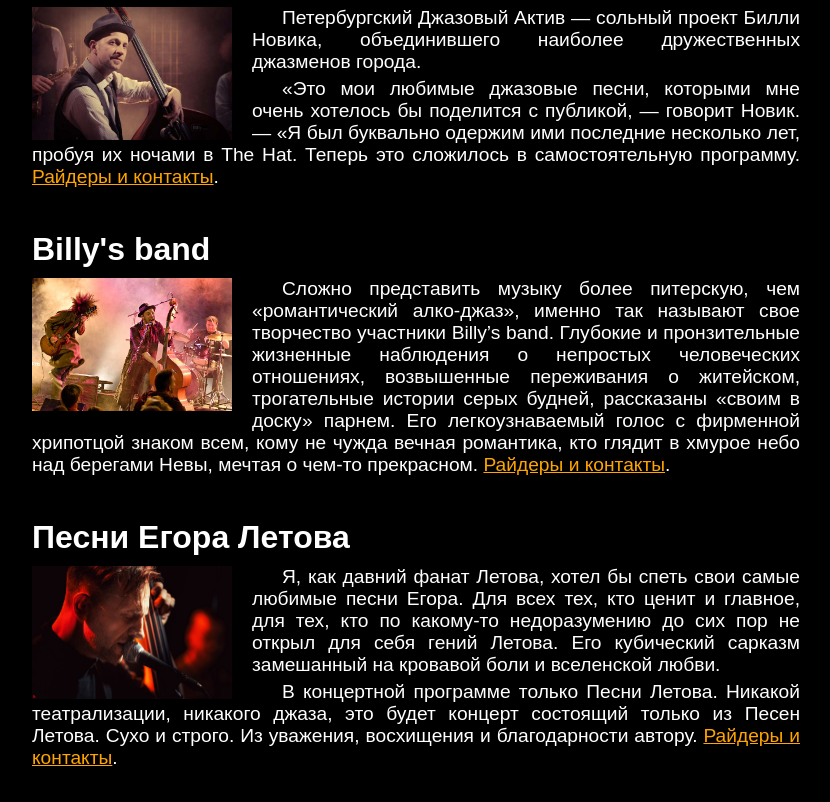
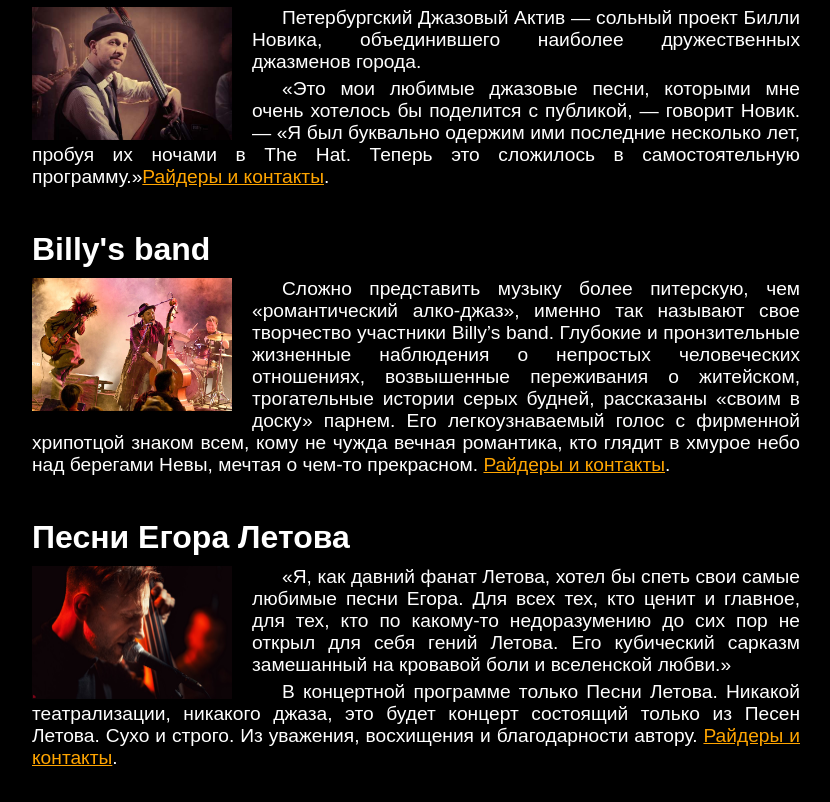
Before and after one commit to mikhailusov/billynovik, a plain HTML site: page index.html in a window 1280 px wide. Shown: the part 704-1506 px from the top of the page, without its empty margins (224-1054 px from the left). Drawn offline with Linux system fonts and the light colour scheme.

Commit message:
fixing syntax

```diff
--- a/index.html
+++ b/index.html
@@ -148,7 +148,7 @@
           <h2>Петербургский Джазовый Актив</h2>
           <img src="pja.jpg" align="left" class="pimg" />
           <p>Петербургский Джазовый Актив — сольный проект Билли Новика, объединившего наиболее дружественных джазменов города.</p>
-          <p>«Это мои любимые джазовые песни, которыми мне очень хотелось бы поделится с публикой, — говорит Новик. — «Я был буквально одержим ими последние несколько лет, пробуя их ночами в The Hat. Теперь это сложилось в самостоятельную программу. <a href="https://disk.yandex.ru/d/dM4W3Xy5xEFR1Q" target="_blank">Райдеры и контакты</a>.</p>
+          <p>«Это мои любимые джазовые песни, которыми мне очень хотелось бы поделится с публикой, — говорит Новик. — «Я был буквально одержим ими последние несколько лет, пробуя их ночами в The Hat. Теперь это сложилось в самостоятельную программу.»<a href="https://disk.yandex.ru/d/dM4W3Xy5xEFR1Q" target="_blank">Райдеры и контакты</a>.</p>
           <br/>
 
         <h2>Billy's band</h2>
@@ -158,7 +158,7 @@
 
         <h2>Песни Егора Летова</h2>
           <img src="letov2.jpg" align="left" class="pimg"/>
-          <p>Я, как давний фанат Летова, хотел бы спеть свои самые любимые песни Егора. Для всех тех, кто ценит и главное, для тех, кто по какому-то недоразумению до сих пор не открыл для себя гений Летова. Его кубический сарказм замешанный на кровавой боли и вселенской любви.</p>
+          <p>«Я, как давний фанат Летова, хотел бы спеть свои самые любимые песни Егора. Для всех тех, кто ценит и главное, для тех, кто по какому-то недоразумению до сих пор не открыл для себя гений Летова. Его кубический сарказм замешанный на кровавой боли и вселенской любви.»</p>
           <p>В концертной программе только Песни Летова. Никакой театрализации, никакого джаза, это будет концерт состоящий только из Песен Летова. Сухо и строго. Из уважения, восхищения и благодарности автору. <a href="https://disk.yandex.ru/d/bVkP7ebFMA8r_w" target="_blank">Райдеры и контакты</a>.</p>
         </div>
     </div>
```
